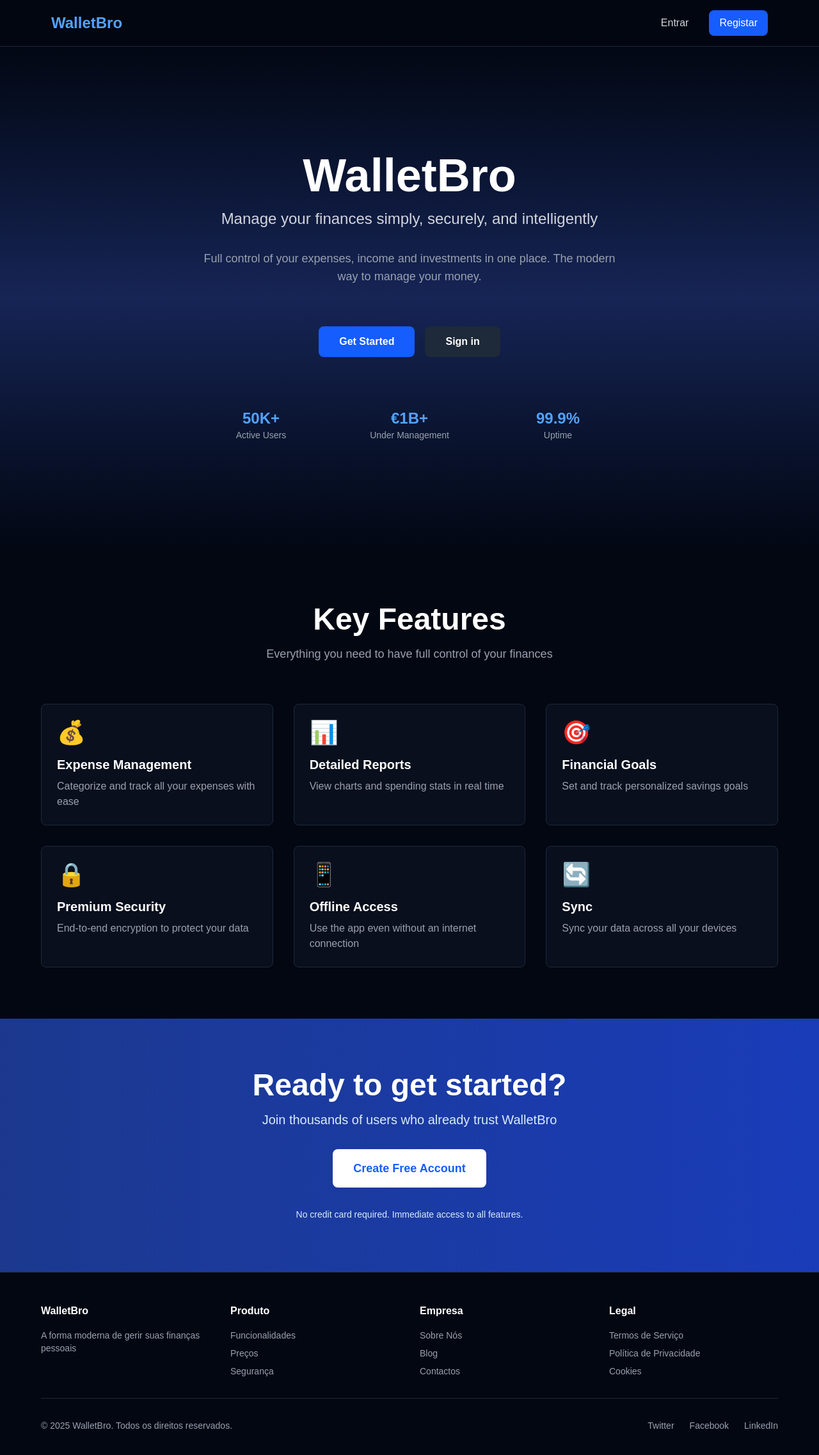
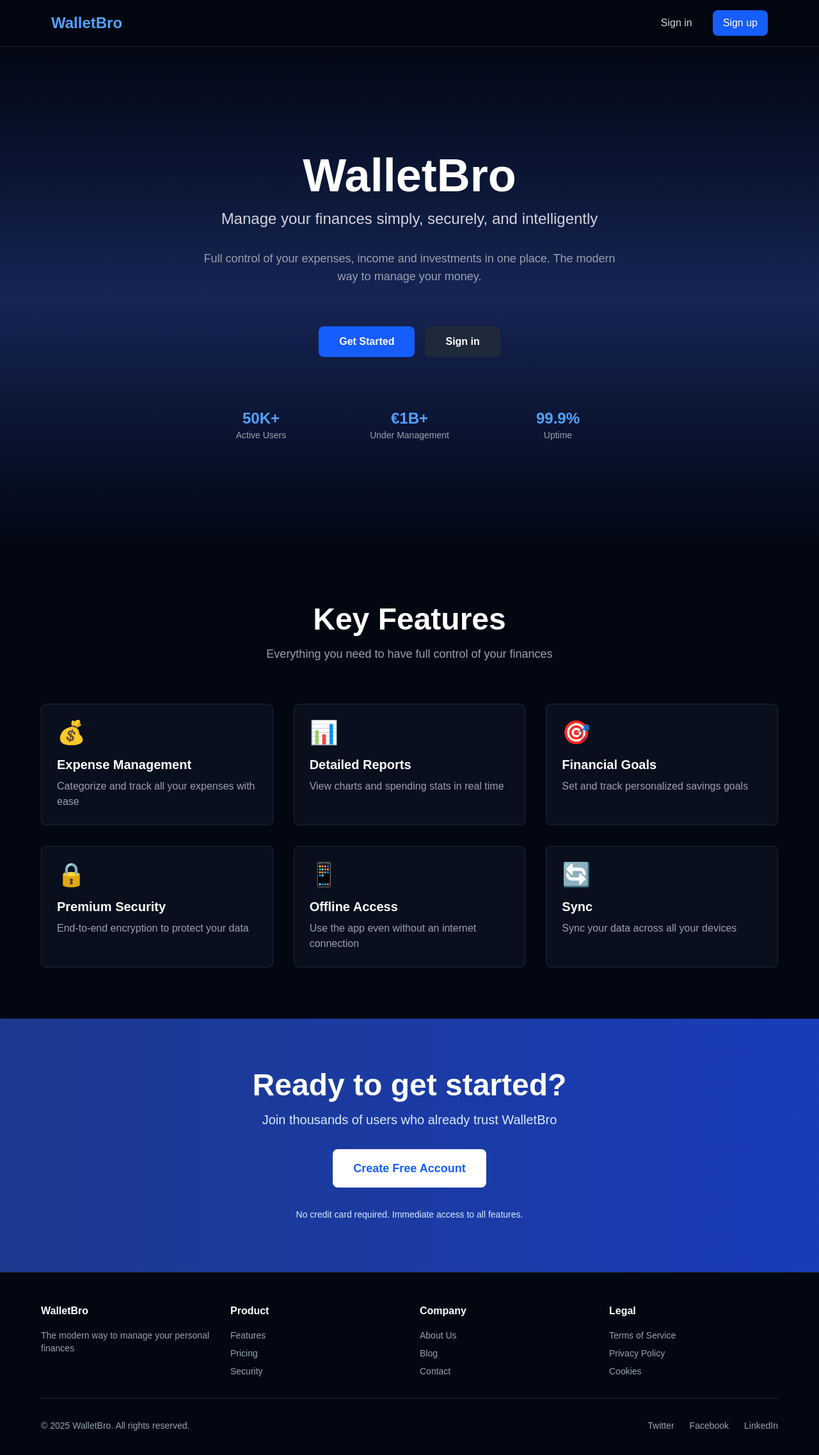
Before and after one commit to whaiiz/WalletBro, a Next.js app: page / in a window 1280 px wide. Shown: the top 2274 px of the page at 64% size. Built offline with nearby package versions, Linux system fonts and the light colour scheme.

Commit message:
Translating components to english

```diff
--- a/app/components/landing/Footer.tsx
+++ b/app/components/landing/Footer.tsx
@@ -10,37 +10,37 @@ export function Footer() {
           <div>
             <h3 className="text-white font-bold mb-4">WalletBro</h3>
             <p className="text-gray-400 text-sm">
-              A forma moderna de gerir suas finanças pessoais
+              The modern way to manage your personal finances
             </p>
           </div>
 
           <div>
-            <h4 className="text-white font-semibold mb-4">Produto</h4>
+            <h4 className="text-white font-semibold mb-4">Product</h4>
             <ul className="space-y-2 text-gray-400 text-sm">
               <li>
                 <Link href="#" className="hover:text-blue-400">
-                  Funcionalidades
+                  Features
                 </Link>
               </li>
               <li>
                 <Link href="#" className="hover:text-blue-400">
-                  Preços
+                  Pricing
                 </Link>
               </li>
               <li>
                 <Link href="#" className="hover:text-blue-400">
-                  Segurança
+                  Security
                 </Link>
               </li>
             </ul>
           </div>
 
           <div>
-            <h4 className="text-white font-semibold mb-4">Empresa</h4>
+            <h4 className="text-white font-semibold mb-4">Company</h4>
             <ul className="space-y-2 text-gray-400 text-sm">
               <li>
                 <Link href="#" className="hover:text-blue-400">
-                  Sobre Nós
+                  About Us
                 </Link>
               </li>
               <li>
@@ -50,7 +50,7 @@ export function Footer() {
               </li>
               <li>
                 <Link href="#" className="hover:text-blue-400">
-                  Contactos
+                  Contact
                 </Link>
               </li>
             </ul>
@@ -61,12 +61,12 @@ export function Footer() {
             <ul className="space-y-2 text-gray-400 text-sm">
               <li>
                 <Link href="#" className="hover:text-blue-400">
-                  Termos de Serviço
+                  Terms of Service
                 </Link>
               </li>
               <li>
                 <Link href="#" className="hover:text-blue-400">
-                  Política de Privacidade
+                  Privacy Policy
                 </Link>
               </li>
               <li>
@@ -80,7 +80,7 @@ export function Footer() {
 
         <div className="border-t border-gray-800 pt-8">
           <div className="flex flex-col md:flex-row justify-between items-center text-gray-400 text-sm">
-            <p>&copy; 2025 WalletBro. Todos os direitos reservados.</p>
+            <p>&copy; 2025 WalletBro. All rights reserved.</p>
             <div className="flex gap-6 mt-4 md:mt-0">
               <Link href="#" className="hover:text-blue-400">
                 Twitter
--- a/app/components/landing/Navigation.tsx
+++ b/app/components/landing/Navigation.tsx
@@ -15,13 +15,13 @@ export function Navigation() {
             href="/login"
             className="px-4 py-2 text-gray-300 hover:text-white transition-colors"
           >
-            Entrar
+            Sign in
           </Link>
           <Link
             href="/signup"
             className="px-4 py-2 bg-blue-600 text-white rounded-lg hover:bg-blue-700 transition-colors"
           >
-            Registar
+            Sign up
           </Link>
         </div>
       </div>
--- a/app/types/expense.ts
+++ b/app/types/expense.ts
@@ -1,7 +1,7 @@
 export interface Expense {
   id: string;
   title: string;
-  category: "Alimentação" | "Transporte" | "Saúde" | "Entretenimento" | "Educação" | "Utilidades" | "Outro";
+  category: "Food" | "Transport" | "Health" | "Entertainment" | "Education" | "Utilities" | "Other";
   amount: number;
   date: Date;
   description?: string;
```
